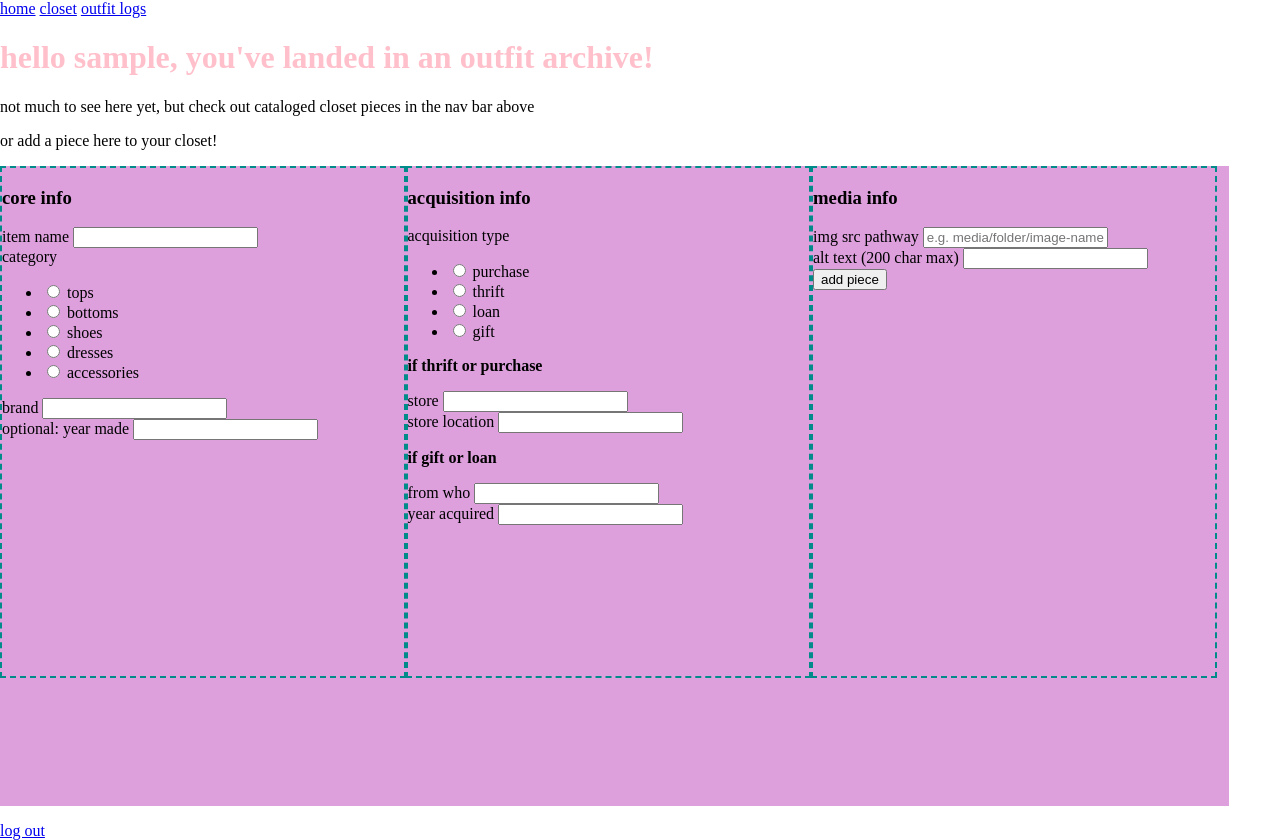
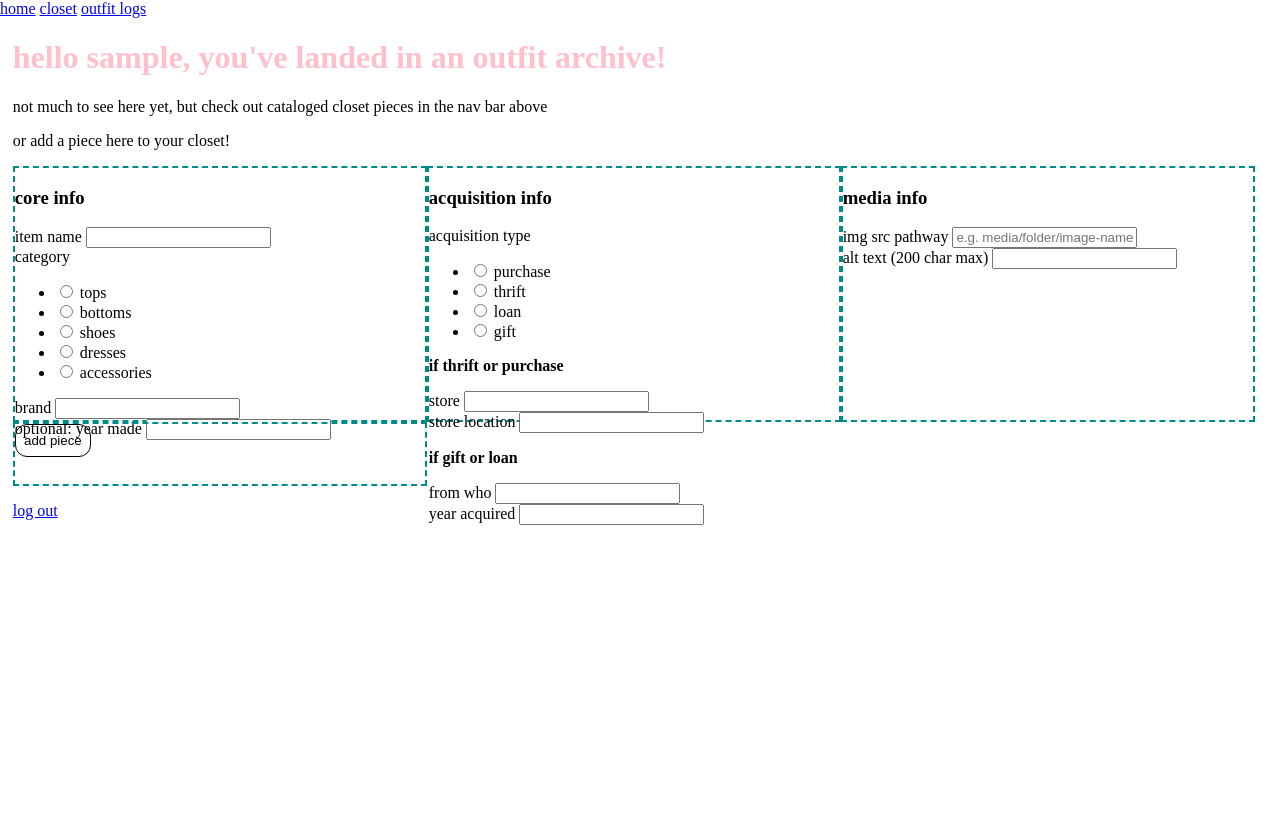
Before and after one commit to rerohern/outfitarchives, a Flask app: template templates/landing-admin.html in a window 1280 px wide. After the commit the page ends 525 px from the top, so only its background shows below. Run offline with Flask 3, Linux system fonts and the light colour scheme; the template is opened without the code that fills it: values that come from a table or form of the project are taken from there, others are empty; a user stored in the database is signed in; tables that the repository leaves empty hold one stand-in row (values such as "Sample post").

Commit message:
more add/edit piece formatting

```diff
--- a/forms.py
+++ b/forms.py
@@ -25,7 +25,7 @@ class AddClosetPieceForm(FlaskForm):
     name = StringField("item name", validators=[DataRequired()])
     category = RadioField("category", choices=[("tops", "tops"), ("bottoms", "bottoms"), ("shoes", "shoes"), ("dresses", "dresses"), ("accessories", "accessories")], validators=[DataRequired()])
     brand = StringField("brand", validators=[Optional()])
-    year_made = IntegerField("year made", validators=[Optional()])
+    year_made = StringField("year made", validators=[Optional()])
 
     #acquisition info
     credit_type = RadioField("acquisition type", choices=[("purchase", "purchase"), ("thrift", "thrift"), ("loan", "loan"), ("gift", "gift")], validators=[DataRequired()])
@@ -43,4 +43,4 @@ class AddClosetPieceForm(FlaskForm):
     alt_text = StringField("alt text (200 char max)", validators=[Optional()])
 
 
-    submit = SubmitField("add piece")
+    submit = SubmitField("add piece", render_kw={"class": "form-submit-button"})
--- a/static/styles.css
+++ b/static/styles.css
@@ -11,23 +11,27 @@ h1 {
 }
 
 /* button styling ______________________________________________________________________________ */
-.button {
+.button, .form-submit-button {
     border: black 1px solid;
     border-radius: 12px;
     align-content: center;
     justify-content: center;
     padding: 2%;
     text-decoration: none;
+    background-color: transparent;
 }
 
-.button:hover {
+.button:hover, .form-submit-button:hover {
     background-color: black;
     color: blanchedalmond;
+    scale: 1.1
 }
 
 .button:visited {
     text-decoration: none;
 }
+
+
 
 
 /* add nav styling here at some point, like hover links and on click and once clicked */
@@ -42,7 +46,7 @@ h1 {
     overflow-y: scroll;
     /* add scroll colors and details here */
     display: grid;
-    grid-template-columns: 25% 25% 25% 25%;
+    grid-template-columns: repeat(4, 1fr);
     grid-template-rows: minmax(33%, auto);
     background-color: plum;
     gap: 2%;
@@ -92,15 +96,31 @@ h1 {
 }
 
 /* adding a piece ______________________________________________________________________________ */
+.landing-container{
+    width: 98%;
+    height: 80%;
+    /* background-color: wheat; */
+    margin: 1%;
+}
+
 .add-piece-form{
-    width: 96%;
-    height: 80%;
+    width: 100%;
+    height: 50%;
     display: grid;
     grid-template-columns: 33% 33% 33%;
     grid-template-rows: 80% 20%;
-    background-color: plum;
+    /* background-color: plum; */
 }
 
 .form-section{
     border: darkcyan dashed 2px;
 }
+
+/* editing a piece ______________________________________________________________________________ */
+
+.edit-piece-container{
+    width: 100%;
+    height: 100%;
+    display: grid;
+    grid-template-columns: 60% 40%;
+}
--- a/templates/landing-admin.html
+++ b/templates/landing-admin.html
@@ -1,12 +1,11 @@
 {% extends "base.html" %}
 
 {% block content %}
+<div class="landing-container">
+    <h1>hello {{ current_user.username }}, you've landed in an outfit archive!</h1>
+    <p>not much to see here yet, but check out cataloged closet pieces in the nav bar above</p>
+    <p>or add a piece here to your closet!</p>
 
-<h1>hello {{ current_user.username }}, you've landed in an outfit archive!</h1>
-<p>not much to see here yet, but check out cataloged closet pieces in the nav bar above</p>
-<p>or add a piece here to your closet!</p>
-
-<div class="landing-container">
     <form class="add-piece-form" method="POST">
         {{ form.csrf_token }}
 
@@ -84,15 +83,18 @@
                 {{ form.alt_text.label }}
                 {{ form.alt_text() }}
             </div>
+        </div>
 
+        <div class="form-section">
             <div class="submit-button">
                 {{ form.submit() }}
             </div>
         </div>
 
     </form>
+
+    <a href="{{url_for('logout')}}">log out</a>
+
 </div>
 
-
-<a href="{{url_for('logout')}}">log out</a>
 {% endblock %}
```
Also changed, not shown: templates/edit-piece.html (+17 -0 lines), static/media/prototype/bottoms_001.png (added).
